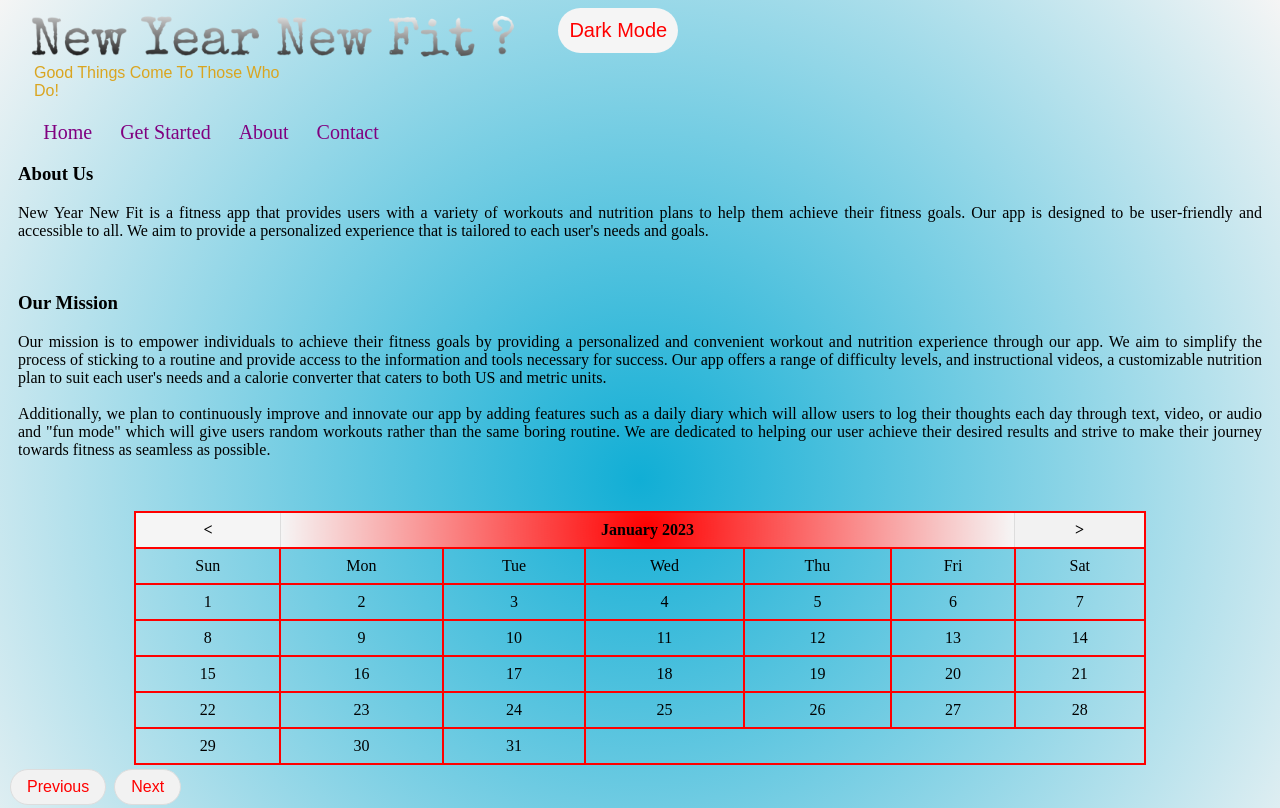
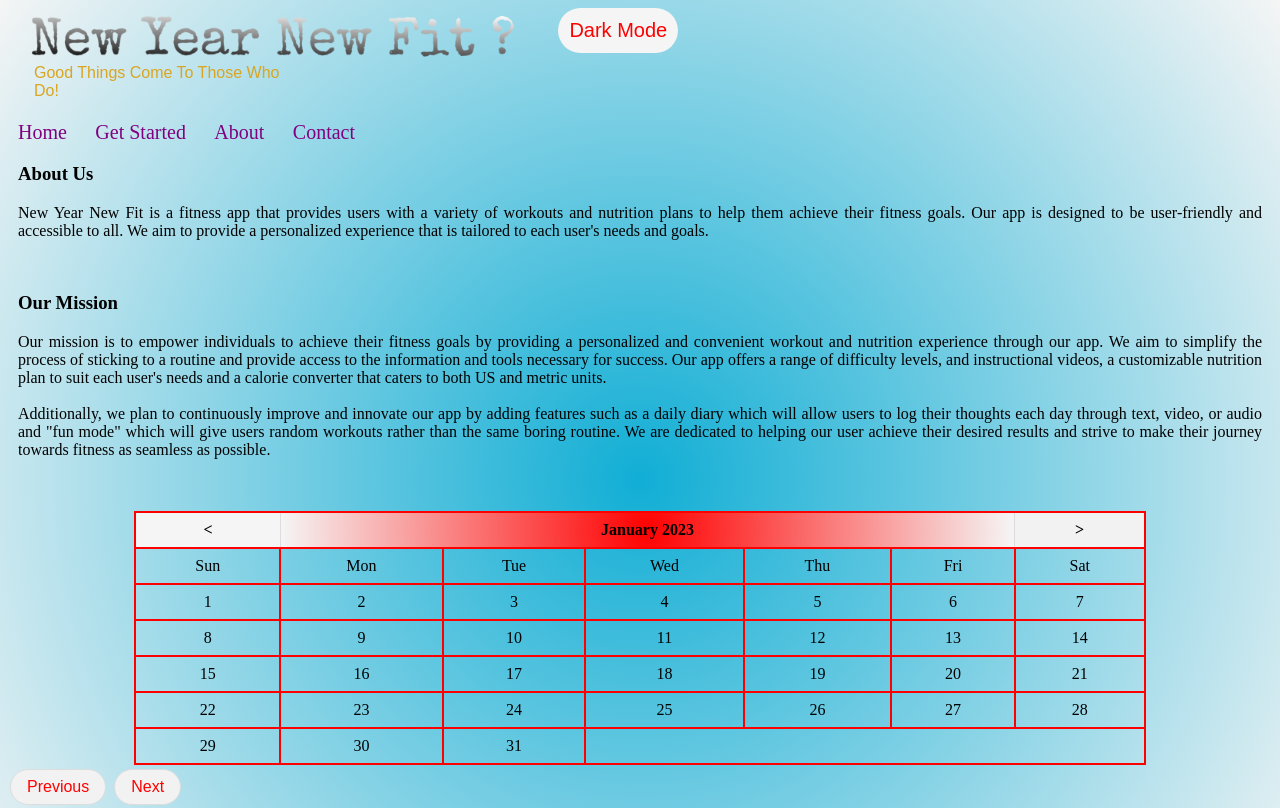
Before and after one commit to DiandreMiller/NewYearNewFit, a plain HTML site: page about.html in a window 1280 px wide. Shown: the top 808 px of the page. Drawn offline with Linux system fonts and the light colour scheme.

Commit message:
updated nav bar

```diff
--- a/style2.css
+++ b/style2.css
@@ -23,9 +23,9 @@ body.dark-mode {
     background-color: silver;
   } */
 
-  header nav{
+  /* header nav{
     margin-left: 2%;
-  }
+  } */
 
 
 
```
